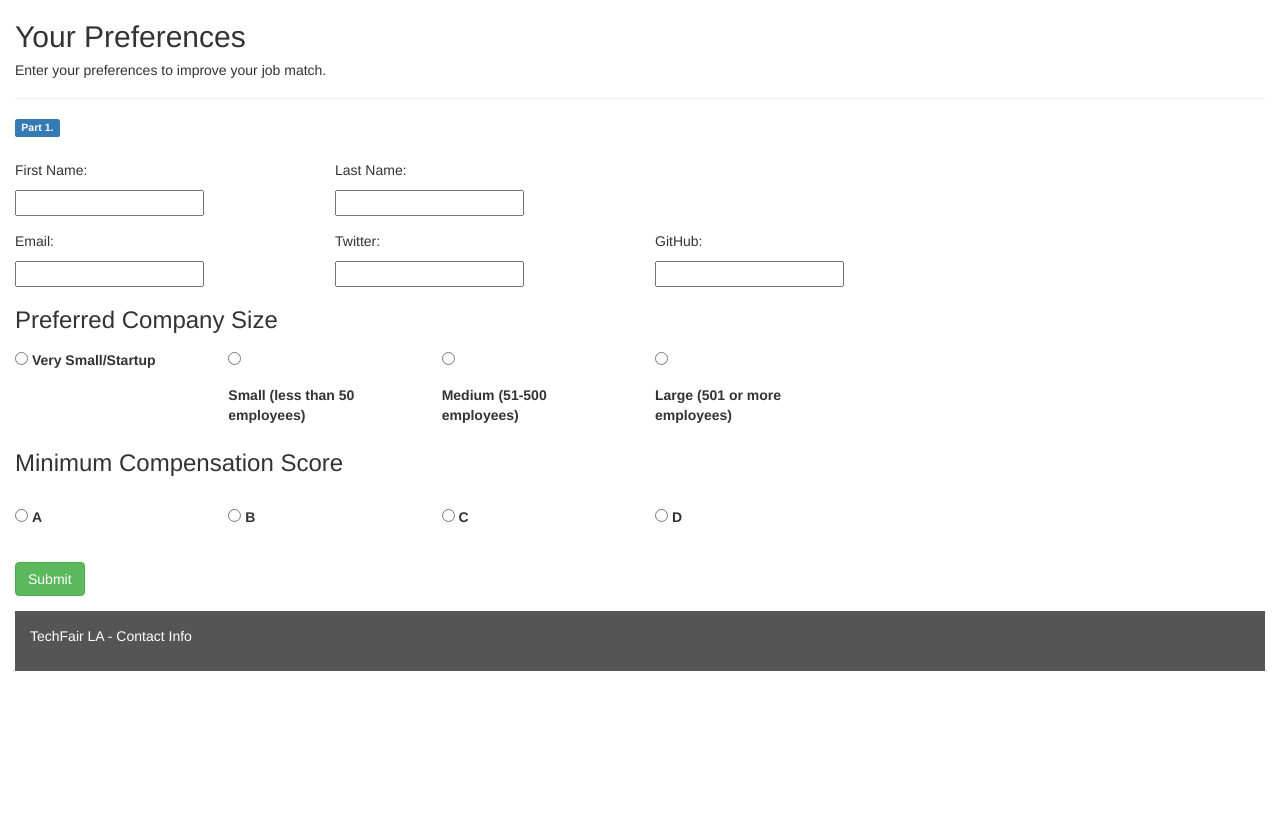
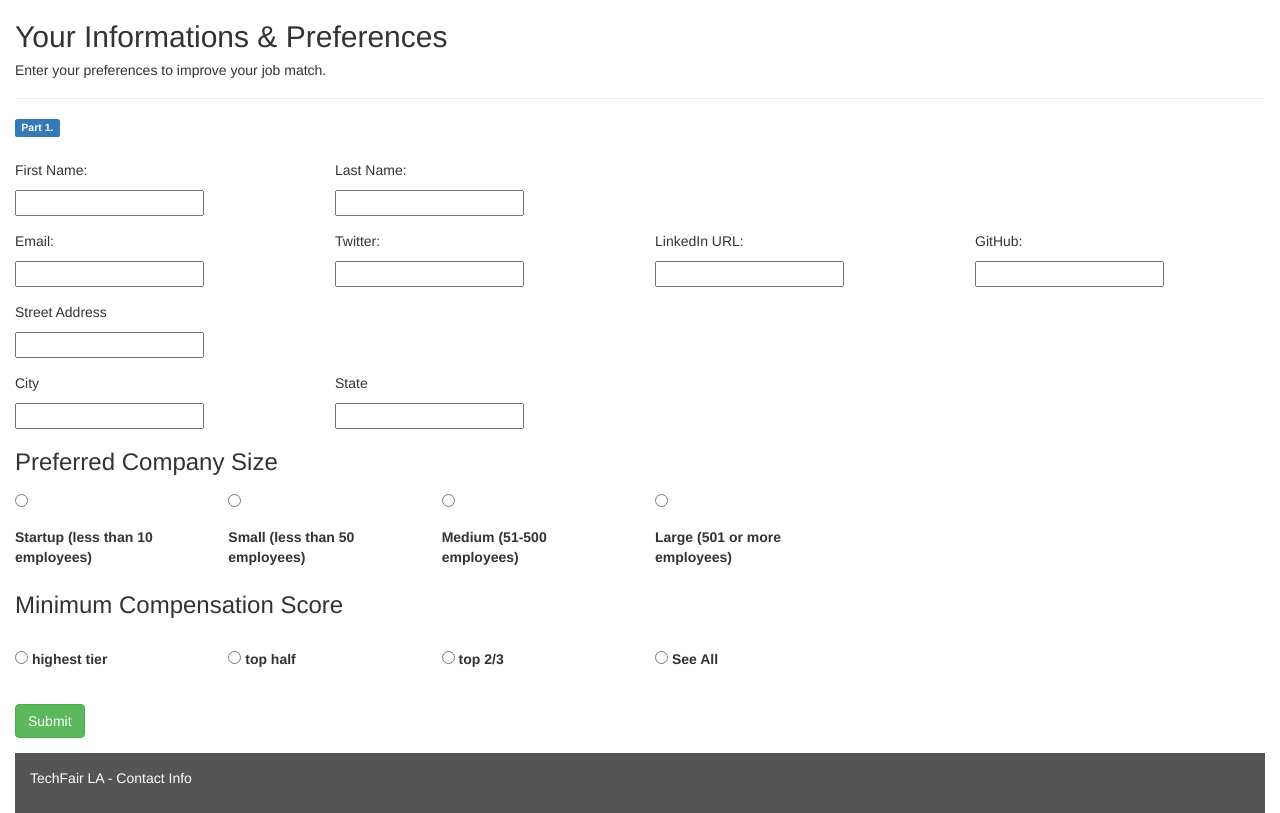
Before and after one commit to imlocle/jobdating, a Flask app: page /applicantdataentry in a window 1280 px wide. Before the commit the page ends 671 px from the top, so only its background shows below. Run offline with Flask 2, Linux system fonts and the light colour scheme; some libraries are stand-ins or nearby versions.

Commit message:
add address

```diff
--- a/static/style.css
+++ b/static/style.css
@@ -1,3 +1,7 @@
+    .enhance {
+      font-weight: bold;
+    }
+
     /* Set black background color, white text and some padding */
     footer {
       background-color: #555;
--- a/templates/applicant_Data_Entry.html
+++ b/templates/applicant_Data_Entry.html
@@ -15,7 +15,7 @@
 <div class="container-fluid">
     <div class="row content">
         <div class="col-sm-12">
-            <h2>Your Preferences</h2>
+            <h2>Your Informations & Preferences</h2>
             <h5>Enter your preferences to improve your job match.</h5>
             <hr>
             <h5><span class="label label-primary">Part 1.</span><br></h5>
@@ -42,10 +42,30 @@
                         <p>Twitter: </p>
                         <input type = "text" name="twitter">
                     </div>
-
+                    <div class = "col-sm-3">
+                        <p>LinkedIn URL: </p>
+                        <input type = "text" name="linkedin">
+                    </div>
                     <div class = "col-sm-3">
                         <p>GitHub: </p>
                         <input type = "text" name="github">
+                    </div>
+                </div>
+
+                <div class= "row data-entry">
+                    <div class = "col-sm-3">
+                        <p>Street Address</p>
+                        <input type="text" name="street">
+                    </div>
+                </div>
+                <div class = "row data-entry">
+                    <div class = "col-sm-3">
+                        <p>City</p>
+                        <input type = "text" name="city">
+                    </div>
+                    <div class = "col-sm-3">
+                        <p>State</p>
+                        <input type = "text" name="state">
                     </div>
                 </div>
                 <div class = "data-entry">
@@ -54,7 +74,7 @@
                 <div class = "row data-entry">
                     <div class = "col-sm-2">
                         <input type= "radio" id="company_size1" name="company_size" value="1">
-                        <label for="company_size1">Very Small/Startup</label>
+                        <label for="company_size1" class="data-entry">Startup (less than 10 employees) </label>
                     </div>
                     <div class = "col-sm-2">
                         <input type= "radio" id="company_size2" name="company_size" value="2">
@@ -75,19 +95,19 @@
                 <div class = "row data-entry">
                     <div class = "col-sm-2">
                         <input type= "radio" id="compensation1" name="compensation" value="1">
-                        <label for="compensation1" class="data-entry">A</label>
+                        <label for="compensation1" class="data-entry">highest tier</label>
                     </div>
                     <div class = "col-sm-2">
                         <input type= "radio" id="compensation2" name="compensation" value="2">
-                        <label for="compensation2" class="data-entry">B</label>
+                        <label for="compensation2" class="data-entry">top half</label>
                     </div>
                     <div class = "col-sm-2">
                         <input type= "radio" id="compensation3" name="compensation" value="3">
-                        <label for="compensation3" class="data-entry">C</label>
+                        <label for="compensation3" class="data-entry">top 2/3</label>
                     </div>
                     <div class = "col-sm-2">
                         <input type= "radio" id="compensation4" name="compensation" value="4">
-                        <label for="compensation4" class="data-entry">D</label>
+                        <label for="compensation4" class="data-entry">See All</label>
                     </div>
                 </div>
                 <div class = "row data-entry">
```
Also changed, not shown: templates/index.html (+95 -5 lines).
